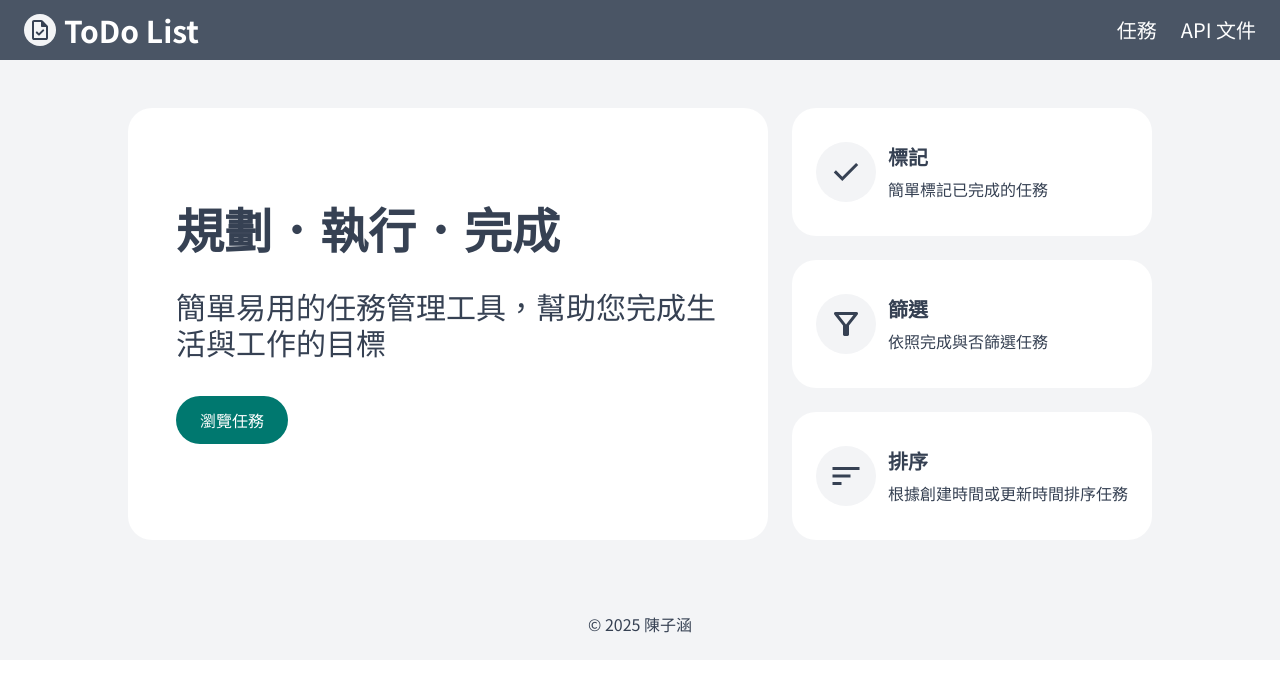
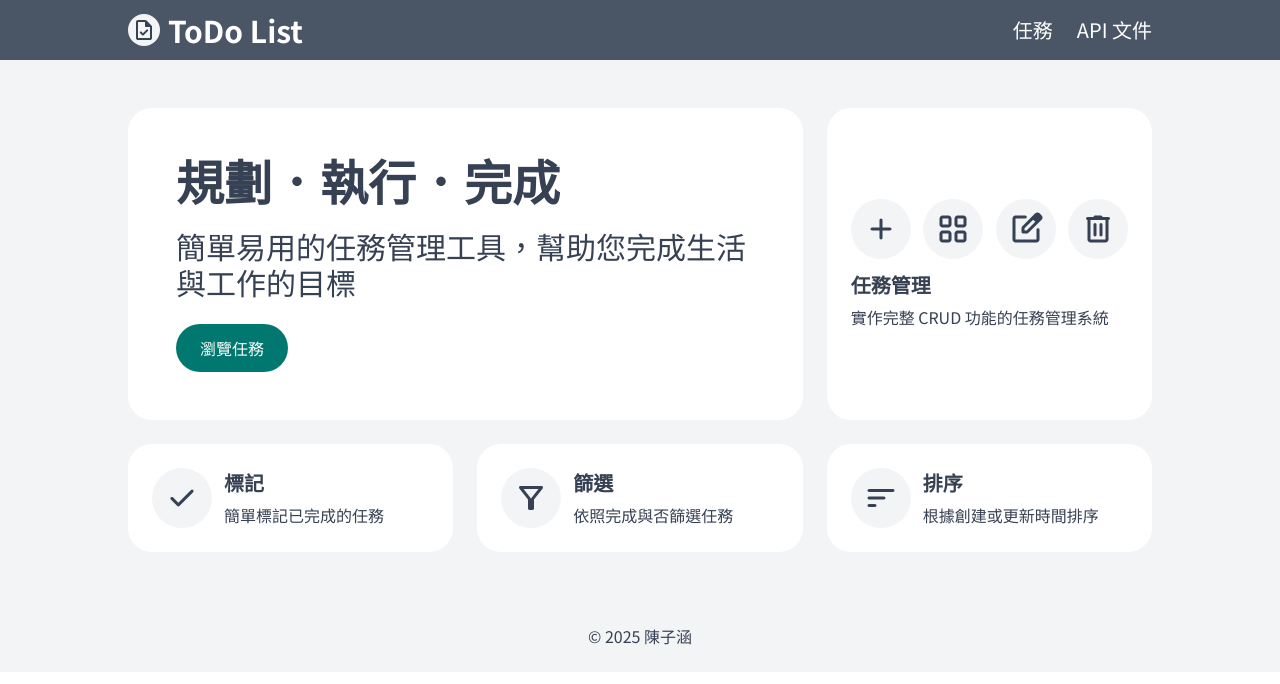
Before and after one commit to TzuHanChen/todo-list, a Next.js app: page / in a window 1280 px wide. Shown: the top 684 px of the page. Built offline with nearby package versions, Linux system fonts and the light colour scheme.

Commit message:
feat: 調整頁面排版和背景

```diff
--- a/app/page.tsx
+++ b/app/page.tsx
@@ -1,7 +1,42 @@
 import Link from "next/link";
-import { CheckIcon, FilterAltIcon, SortIcon } from "@/app/ui/icons";
+import { AddIcon, CheckIcon, DeleteIcon, EditSquareIcon, FilterAltIcon, GridViewIcon, SortIcon } from "@/app/ui/icons";
 
-export default function Home() {
+function Slogan() {
+	return (
+		<div className="rounded-3xl bg-white p-9 flex flex-col justify-center gap-6 md:col-span-2 md:p-12">
+			<h1 className="text-3xl font-bold md:text-5xl">規劃．執行．完成</h1>
+			<p className="text-xl md:text-3xl">簡單易用的任務管理工具，幫助您完成生活與工作的目標</p>
+			<Link href="/task" className="block rounded-full w-max py-3 px-6 bg-teal-700 text-white cursor-pointer hover:bg-teal-900 active:bg-teal-900 transition-colors duration-300">瀏覽任務</Link>
+		</div>
+	)
+}
+
+function MainFeature() {
+	return (
+		<div className="rounded-3xl w-full bg-white p-6 flex flex-col justify-center gap-3">
+			<div className="flex gap-3 flex-wrap lg:gap-0 lg:justify-between">
+				<div className="rounded-full w-max p-3 bg-gray-100">
+					<AddIcon className="size-9 fill-gray-700" />
+				</div>
+				<div className="rounded-full w-max p-3 bg-gray-100">
+					<GridViewIcon className="size-9 fill-gray-700" />
+				</div>
+				<div className="rounded-full w-max p-3 bg-gray-100">
+					<EditSquareIcon className="size-9 fill-gray-700" />
+				</div>
+				<div className="rounded-full w-max p-3 bg-gray-100">
+					<DeleteIcon className="size-9 fill-gray-700" />
+				</div>
+			</div>
+			<div>
+				<h3 className="mb-1.5 text-xl font-semibold">任務管理</h3>
+				<p>實作完整 CRUD 功能的任務管理系統</p>
+			</div>
+		</div>
+	)
+}
+
+function Features() {
 	const featureData = [
 		{
 			icon: <CheckIcon className="size-9 fill-gray-700" />,
@@ -16,32 +51,28 @@ export default function Home() {
 		{
 			icon: <SortIcon className="size-9 fill-gray-700" />,
 			title: "排序",
-			description: "根據創建時間或更新時間排序任務",
+			description: "根據創建或更新時間排序",
 		},
 	];
 
-
-	const features = featureData.map((feature, index) => (
-		<div key={index} className="rounded-3xl w-full h-1/3 bg-white p-6 flex flex-col gap-3 md:flex-row md:items-center">
+	return featureData.map((feature, index) => (
+		<div key={index} className="rounded-3xl w-full bg-white p-6 flex flex-col gap-3 lg:flex-row lg:items-center">
 			<div className="rounded-full w-max p-3 bg-gray-100">{feature.icon}</div>
-			<div className="">
+			<div>
 				<h3 className="mb-1.5 text-xl font-semibold">{feature.title}</h3>
 				<p>{feature.description}</p>
 			</div>
 		</div>
 	))
+}
 
+export default function Home() {
 	return (
 		<main className="bg-gray-100 py-12 px-6">
-			<section className="mx-auto w-full max-w-5xl flex flex-col gap-6 lg:flex-row">
-				<div className="rounded-3xl bg-white py-18 px-9 flex flex-col justify-center gap-6 md:py-24 md:px-12 md:gap-9">
-					<h1 className="text-3xl font-bold md:text-5xl">規劃．執行．完成</h1>
-					<p className="text-xl md:text-3xl">簡單易用的任務管理工具，幫助您完成生活與工作的目標</p>
-					<Link href="/task" className="block rounded-full w-max py-3 px-6 bg-teal-700 text-white cursor-pointer hover:bg-teal-900 active:bg-teal-900 transition-colors duration-300">瀏覽任務</Link>
-				</div>
-				<div className="shrink-0 flex flex-col gap-6">
-					{features}
-				</div>
+			<section className="mx-auto w-full max-w-5xl grid grid-cols-1 gap-6 md:grid-cols-2 lg:grid-cols-3">
+				<Slogan />
+				<MainFeature />
+				<Features />
 			</section>
 		</main>
 	)
--- a/app/task/page.tsx
+++ b/app/task/page.tsx
@@ -2,10 +2,9 @@ import { Suspense } from "react";
 import { Metadata } from "next";
 import AddTask from "@/app/ui/add-task";
 import Filter from "@/app/ui/filter";
+import Sort from "@/app/ui/sort";
 import { Loading } from "@/app/ui/task-card";
 import TaskList from "@/app/ui/task-list";
-import { TaskIcon } from "@/app/ui/icons";
-import Sort from "@/app/ui/sort";
 
 export const metadata: Metadata = {
   title: "任務列表",
@@ -15,15 +14,12 @@ export default function TaskPage({ searchParams }: {
   searchParams: Promise<{ [key: string]: string | string[] | undefined }>
 }) {
   return (
-    <main className="py-12 px-6">
+    <main className="bg-gray-100 py-12 px-6">
       <AddTask />
 
-      <div className="pt-9">
+      <div className="mx-auto w-full max-w-5xl pt-9">
         <div className="mb-6 flex justify-between items-center">
-          <h2 className="flex items-center gap-2">
-            <TaskIcon className="fill-gray-700" />
-            <span className="text-xl">任務列表</span>
-          </h2>
+          <h1 className="text-xl">任務列表</h1>
           <Suspense>
             <div className="flex">
               <Filter />
--- a/app/ui/add-task.tsx
+++ b/app/ui/add-task.tsx
@@ -25,7 +25,7 @@ export default function AddTask() {
 	}
 
 	return (
-		<Disclosure as="div" className="mx-auto rounded-xl border border-gray-300 w-full max-w-xl">
+		<Disclosure as="div" className="mx-auto rounded-xl border border-gray-300 w-full max-w-xl bg-white">
 			<DisclosureButton className="rounded-xl w-full py-3 px-6 flex justify-between items-center cursor-pointer group hover:bg-teal-50 active:bg-teal-50 transition-colors duration-300 data-open:rounded-b-none">
 				<h2 className="flex items-center gap-2">
 					<AddTaskIcon className="fill-teal-700" />
@@ -43,7 +43,7 @@ export default function AddTask() {
 				</label>
 				<label className="flex flex-col gap-1.5">
 					<p>描述</p>
-					<textarea name="description" maxLength={30} ref={descriptionRef}
+					<textarea name="description" maxLength={100} ref={descriptionRef}
 						className="rounded-2xl border border-gray-300 min-h-10 py-1.5 px-3 field-sizing-content"></textarea>
 				</label>
 				<div className="mt-3 flex justify-end">
--- a/app/ui/footer.tsx
+++ b/app/ui/footer.tsx
@@ -1,7 +1,7 @@
 export default function Footer() {
 	return (
 		<footer className="bg-gray-100 p-6 text-center">
-			<p>© 2025 陳子涵</p>
+			<p>© {new Date().getFullYear()} 陳子涵</p>
 		</footer>
 	)
 }
--- a/app/ui/header.tsx
+++ b/app/ui/header.tsx
@@ -3,7 +3,8 @@ import { TaskIcon } from "./icons";
 
 export default function Header() {
 	return (
-		<header className="bg-gray-600 px-6 flex justify-between items-center">
+		<header className="bg-gray-600 px-6">
+			<div className="mx-auto w-full max-w-5xl flex justify-between items-center">
 				<Link href="/" className="w-max py-3 flex items-center gap-2">
 					<div className="rounded-full bg-gray-100 p-1">
 						<TaskIcon className="fill-gray-700" />
@@ -15,6 +16,7 @@ export default function Header() {
 					<Link href="/task" className="block w-max py-3 text-white md:text-xl">任務</Link>
 					<Link href="/api-doc" className="block w-max py-3 text-white md:text-xl">API 文件</Link>
 				</nav>
+			</div>
 		</header>
 	)
 }
--- a/app/ui/icons.tsx
+++ b/app/ui/icons.tsx
@@ -21,7 +21,7 @@ export const CheckCircleIcon: React.FC<React.SVGProps<SVGSVGElement>> = ({ class
 }
 
 export const CheckIcon: React.FC<React.SVGProps<SVGSVGElement>> = ({ className = '', ...props }) => {
-  return <svg xmlns="http://www.w3.org/2000/svg" height="24px" viewBox="0 -960 960 960" width="24px" fill="#1f1f1f" className={className} {...props}><path d="M382-240 154-468l57-57 171 171 367-367 57 57-424 424Z" /></svg>
+  return <svg xmlns="http://www.w3.org/2000/svg" height="24px" viewBox="0 -960 960 960" width="24px" fill="#1f1f1f" className={className} {...props}><path d="m382-354 339-339q12-12 28-12t28 12q12 12 12 28.5T777-636L410-268q-12 12-28 12t-28-12L182-440q-12-12-11.5-28.5T183-497q12-12 28.5-12t28.5 12l142 143Z" /></svg>
 }
 
 export const CircleIcon: React.FC<React.SVGProps<SVGSVGElement>> = ({ className = '', ...props }) => {
@@ -53,7 +53,7 @@ export const FilterAltIcon: React.FC<React.SVGProps<SVGSVGElement>> = ({ classNa
 }
 
 export const GridViewIcon: React.FC<React.SVGProps<SVGSVGElement>> = ({ className = '', ...props }) => {
-  return <svg xmlns="http://www.w3.org/2000/svg" height="24px" viewBox="0 -960 960 960" width="24px" fill="#1f1f1f" className={className} {...props}><path d="M120-520v-320h320v320H120Zm0 400v-320h320v320H120Zm400-400v-320h320v320H520Zm0 400v-320h320v320H520ZM200-600h160v-160H200v160Zm400 0h160v-160H600v160Zm0 400h160v-160H600v160Zm-400 0h160v-160H200v160Zm400-400Zm0 240Zm-240 0Zm0-240Z" /></svg>
+  return <svg xmlns="http://www.w3.org/2000/svg" height="24px" viewBox="0 -960 960 960" width="24px" fill="#1f1f1f" className={className} {...props}><path d="M200-520q-33 0-56.5-23.5T120-600v-160q0-33 23.5-56.5T200-840h160q33 0 56.5 23.5T440-760v160q0 33-23.5 56.5T360-520H200Zm0 400q-33 0-56.5-23.5T120-200v-160q0-33 23.5-56.5T200-440h160q33 0 56.5 23.5T440-360v160q0 33-23.5 56.5T360-120H200Zm400-400q-33 0-56.5-23.5T520-600v-160q0-33 23.5-56.5T600-840h160q33 0 56.5 23.5T840-760v160q0 33-23.5 56.5T760-520H600Zm0 400q-33 0-56.5-23.5T520-200v-160q0-33 23.5-56.5T600-440h160q33 0 56.5 23.5T840-360v160q0 33-23.5 56.5T760-120H600ZM200-600h160v-160H200v160Zm400 0h160v-160H600v160Zm0 400h160v-160H600v160Zm-400 0h160v-160H200v160Zm400-400Zm0 240Zm-240 0Zm0-240Z" /></svg>
 }
 
 export const KeyboardArrowDownIcon: React.FC<React.SVGProps<SVGSVGElement>> = ({ className = '', ...props }) => {
@@ -81,7 +81,7 @@ export const SaveIcon: React.FC<React.SVGProps<SVGSVGElement>> = ({ className =
 }
 
 export const SortIcon: React.FC<React.SVGProps<SVGSVGElement>> = ({ className = '', ...props }) => {
-  return <svg xmlns="http://www.w3.org/2000/svg" height="24px" viewBox="0 -960 960 960" width="24px" fill="#1f1f1f" className={className} {...props}><path d="M120-240v-80h240v80H120Zm0-200v-80h480v80H120Zm0-200v-80h720v80H120Z" /></svg>
+  return <svg xmlns="http://www.w3.org/2000/svg" height="24px" viewBox="0 -960 960 960" width="24px" fill="#1f1f1f" className={className} {...props}><path d="M160-240q-17 0-28.5-11.5T120-280q0-17 11.5-28.5T160-320h160q17 0 28.5 11.5T360-280q0 17-11.5 28.5T320-240H160Zm0-200q-17 0-28.5-11.5T120-480q0-17 11.5-28.5T160-520h400q17 0 28.5 11.5T600-480q0 17-11.5 28.5T560-440H160Zm0-200q-17 0-28.5-11.5T120-680q0-17 11.5-28.5T160-720h640q17 0 28.5 11.5T840-680q0 17-11.5 28.5T800-640H160Z" /></svg>
 }
 
 export const TaskIcon: React.FC<React.SVGProps<SVGSVGElement>> = ({ className = '', ...props }) => {
```
Also changed, not shown: app/ui/task-card.tsx (+4 -4 lines). Lines whose indentation alone changed are shown as unchanged.
